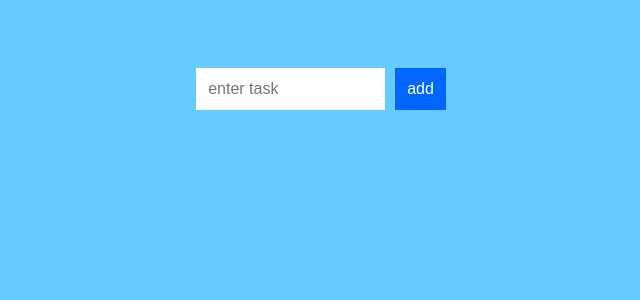
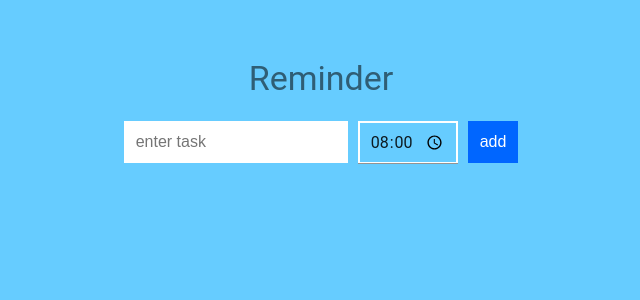
Before and after one commit to etoisutta/react-todo, a React (Create React App) app: page / in a window 1280 px wide. Shown: the top 300 px of the page, without its empty margins (319-959 px from the left). Built offline with nearby package versions, Linux system fonts and the light colour scheme.

Commit message:
Add datepicker functionality

```diff
--- a/package.json
+++ b/package.json
@@ -3,6 +3,9 @@
   "version": "0.1.0",
   "private": true,
   "dependencies": {
+    "@material-ui/core": "^3.3.2",
+    "material-ui-pickers": "^1.0.1",
+    "moment": "^2.22.2",
     "react": "^16.6.0",
     "react-dom": "^16.6.0",
     "react-scripts": "2.0.5"
--- a/src/App.js
+++ b/src/App.js
@@ -1,12 +1,15 @@
 import React, { Component } from 'react';
-import logo from './logo.svg';
 import TodoList from './TodoList';
 import './App.css';
+import Typography from '@material-ui/core/Typography'
 
 class App extends Component {
-	render() {
-		return (
-		<div className="App">
+  render() {
+    return (
+      <div className="App">
+        <Typography variant='display1' align='center' gutterBottom>
+          Reminder
+        </Typography>
         <TodoList />
       </div>
     );
--- a/src/TodoList.js
+++ b/src/TodoList.js
@@ -1,20 +1,26 @@
-import React, { Component } from 'react'
+import React, { Component } from 'react';
 import TodoItems from "./TodoItems";
+import moment from 'moment';
+import TextField from '@material-ui/core/TextField'
 
 class TodoList extends Component {
 	constructor(props) {
 		super(props);
 		this.state = {
-		items: []};
+			items: [],
+			time: "08:00",
+		};
 		this.addItem = this.addItem.bind(this);
 		this.deleteItem = this.deleteItem.bind(this);
+		this.handleTime = this.handleTime.bind(this);
 	}
 
 	addItem(e) {
 		if (this._inputElement.value !== "") {
+			let momentDate = moment(this.state.time, "HH:mm");
 			var newItem = {
 				text: this._inputElement.value,
-				key: Date.now()
+				key: momentDate
 			};
 
 			this.setState((prevState) => {
@@ -40,6 +46,10 @@ class TodoList extends Component {
 		});
 	}
 
+	handleTime(event, time) {
+		this.setState({ time: event.target.value });
+	}
+
 	render() {
 		return (
 			<div className="todoListMain">
@@ -48,10 +58,21 @@ class TodoList extends Component {
 						<input ref={(a) => this._inputElement = a}
 							placeholder="enter task">
 						</input>
+						<TextField
+							id="time"
+							type="time"
+							defaultValue="08:00"
+							className="dateTimePicker"
+							onChange={this.handleTime}
+							value={this.state.time}
+							InputLabelProps={{
+								shrink: true,
+							}}
+						/>
 						<button type="submit">add</button>
 					</form>
 				</div>
-		<TodoItems entries={this.state.items} delete={this.deleteItem}/>
+				<TodoItems entries={this.state.items} delete={this.deleteItem} />
 			</div>
 		);
 	}
--- a/src/index.css
+++ b/src/index.css
@@ -10,11 +10,17 @@ body {
   flex-direction: column-reverse;
 }
 
-.todoListMain .header input {
+.todoListMain .header input{
   padding: 10px;
   font-size: 16px;
   border: 2px solid #FFF;
-  width: 165px;
+  width: 200px;
+}
+
+.todoListMain .header .dateTimePicker{
+  margin-top: 10px;
+  margin-left: 10px;
+  width: 100px;
 }
 
 .todoListMain .header button {
```
Also changed, not shown: 1 other file (tests, documents, lock files or other folders). Lines whose indentation alone changed are shown as unchanged.
